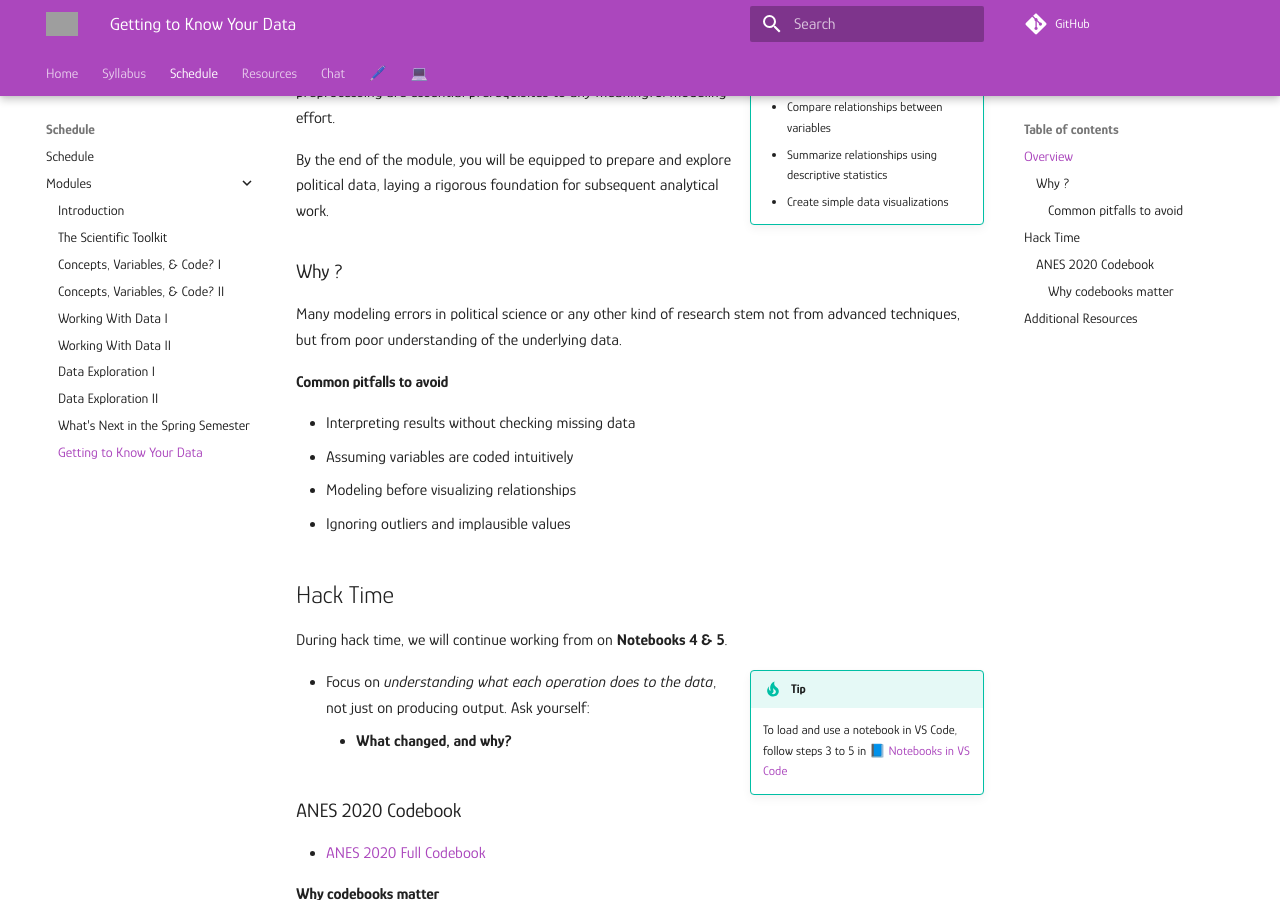
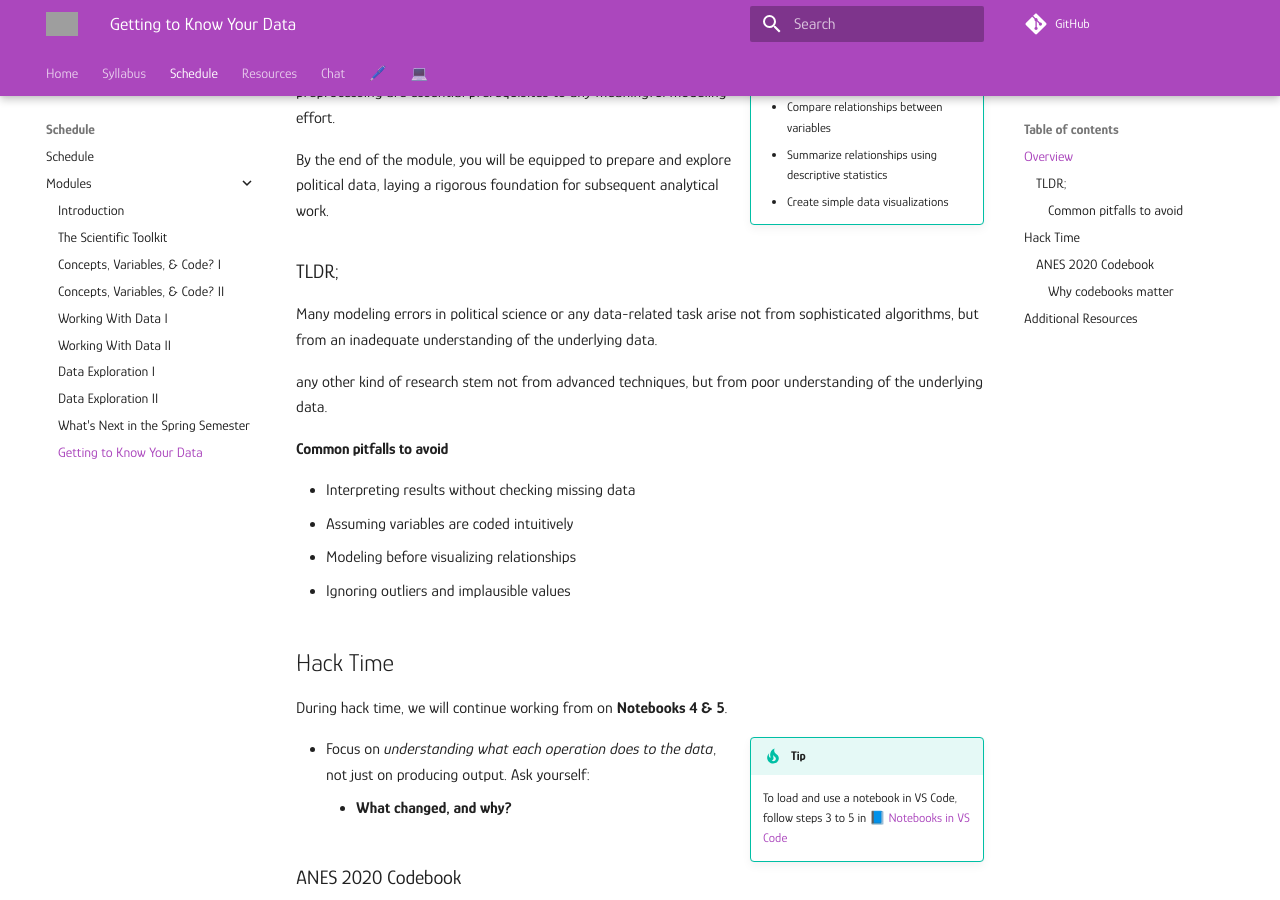
Before and after one commit to mickaeltemporao/itds, an MkDocs documentation site: the page built from docs/modules/exploration-3.md, in a window 1280 px wide and 900 px high, scrolled down 419 px. Built offline with MkDocs 1.6.1 and Material for MkDocs 9.7.7, drawn with Linux system fonts in a browser that asks for light colours; comment, search, counter and statistics services are not loaded; grey boxes are pictures that could not be loaded.

Commit message:
generic ds

```diff
--- a/docs/modules/exploration-3.md
+++ b/docs/modules/exploration-3.md
@@ -17,8 +17,10 @@ The emphasis is on developing an intuitive understanding of the data (its struct
 By the end of the module, you will be equipped to prepare and explore political data, laying a rigorous foundation for subsequent analytical work.
 
 
-### Why ?
-Many modeling errors in political science or any other kind of research stem not from advanced techniques, but from poor understanding of the underlying data.
+### TLDR;
+Many modeling errors in political science or any data-related task arise not from sophisticated algorithms, but from an inadequate understanding of the underlying data.
+
+any other kind of research stem not from advanced techniques, but from poor understanding of the underlying data.
 
 #### Common pitfalls to avoid
 - Interpreting results without checking missing data
```
